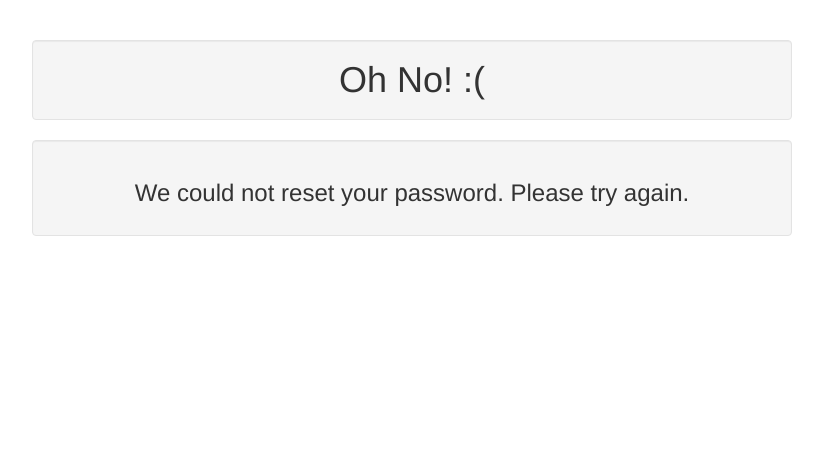
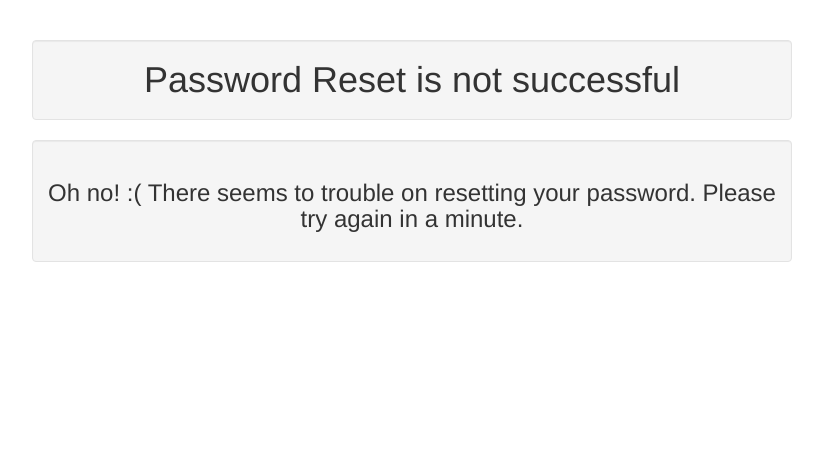
Before and after one commit to ajwhite1202/comp344Assignment2, a PHP site: page /failPassword.php in a window 1280 px wide. Shown: the part 52-513 px from the top of the page, without its empty margins (228-1051 px from the left). Run offline with PHP 8.4, Linux system fonts and the light colour scheme.

Commit message:
Update failPassword.php

```diff
--- a/public/failPassword.php
+++ b/public/failPassword.php
@@ -10,12 +10,12 @@
 <?php require '../php/nav.php'; ?>
 
 <div class="container content">
-    <h1 class="well col-md-8 col-md-offset-2 text-center">Oh No! :(</h1>
+    <h1 class="well col-md-8 col-md-offset-2 text-center">Password Reset is not successful</h1>
     <div class="col-md-8 well col-md-offset-2">
         <div class="row">
             <div class="col-md-12">
                 <div class="row text-center">
-                  <h3> We could not reset your password. Please try again.</h3>
+                  <h3>Oh no! :(  There seems to trouble on resetting your password. Please try again in a minute.</h3>
                 </div>
             </div>
         </div>
```
